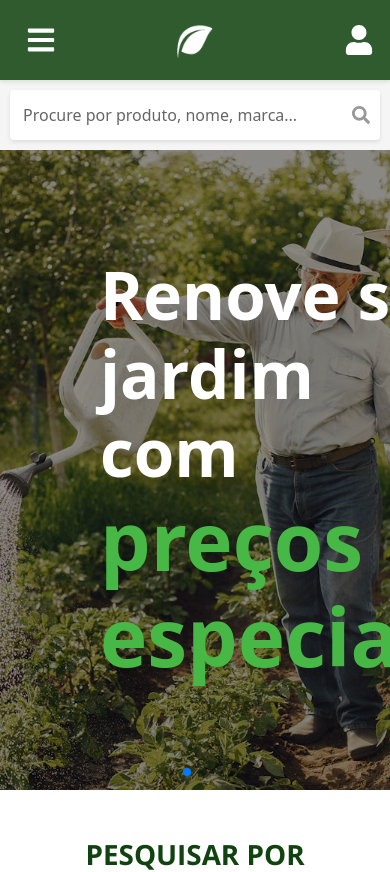
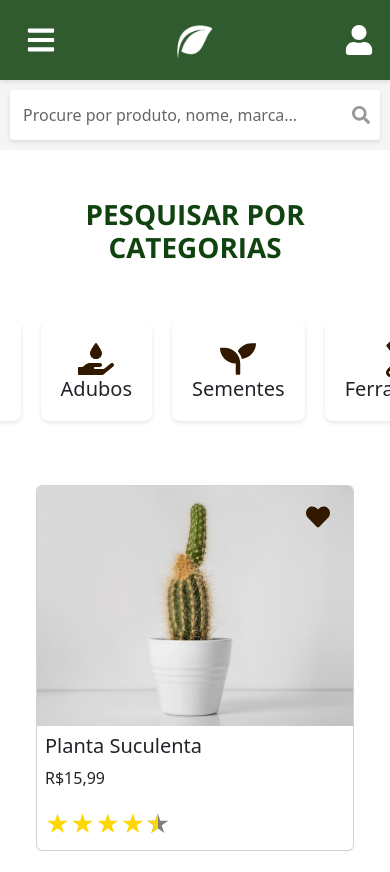
Before and after one commit to Plantsp/plantsp, a React (Create React App) app: page / in a window 390 px wide. Shown: the top 872 px of the page. Built offline with nearby package versions, Linux system fonts and the light colour scheme.

Commit message:
Sumindo com o carrossel em celulares

```diff
--- a/src/components/carousel/imgcarousel.js
+++ b/src/components/carousel/imgcarousel.js
@@ -6,7 +6,7 @@ import './carousel.css';
 
 function ImgCarousel() {
     return (
-        <div>
+        <div className="d-none d-sm-none d-md-block">
             <Swiper
                 pagination={{ clickable: true }}
                 modules={[Pagination, Autoplay]}
```
